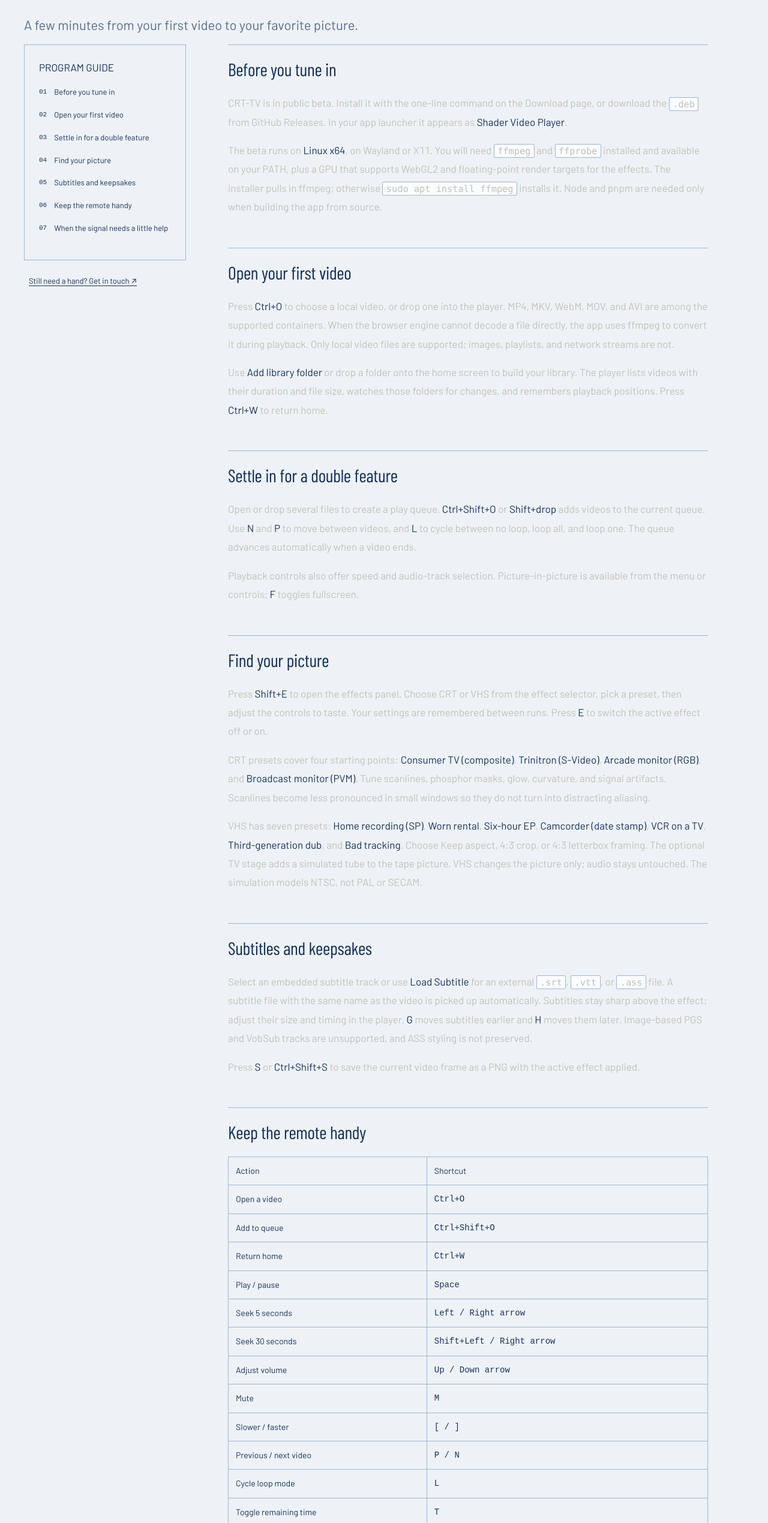
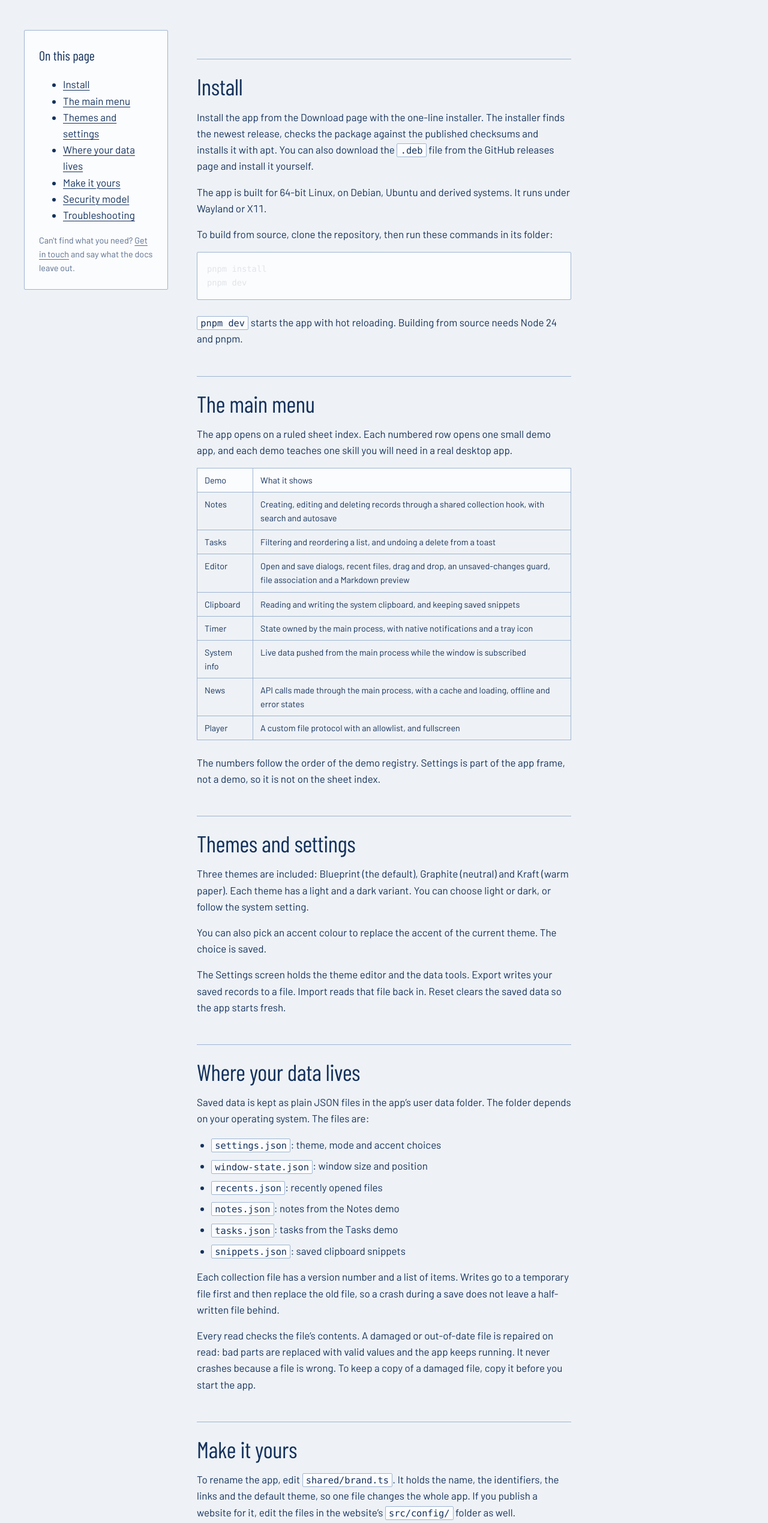
Before and after one commit to areimel/electron-app-template, an Astro site in the folder website/: page /shader-video-player/docs in a window 1280 px wide. Shown: the part 261-2800 px from the top of the page at 60% size. Built offline with nearby package versions, Linux system fonts and the light colour scheme; Astro itself is replaced by a stand-in of ours; code samples lack their colours.

Commit message:
Site: rewrite the docs guide and 404 page for the starter
- guide.md is now a generic starter manual: install, the main menu
  and its eight demos, themes and settings, where data lives, how to
  rebrand or delete a demo, the security model, troubleshooting. It
  avoids the product name so a rebrand needs no edit there.
- docs.astro: PageHeading, a sticky "On this page" list of the
  guide's sections, prose styling from global tokens.
- 404: plain heading and "Back to home" / "Read the docs" actions;
  copy in src/config/pages/notFound.ts.

Co-Authored-By: Claude Fable 5.2 <noreply@anthropic.com>
Claude-Session: https://claude.ai/code/session_01UACecCV6vDRgTntrnQQWqU

````diff
--- a/website/src/config/pages/docs.ts
+++ b/website/src/config/pages/docs.ts
@@ -3,13 +3,13 @@ import { product } from "../product";
 
 export const docs = {
   title: "Docs",
-  description: `How ${product.name} is organised, how to run it, and how to rebrand it and remove demos.`,
+  description: `How ${product.name} is laid out, how to install and run it, and how to rebrand it and remove demos.`,
   heading: "Docs",
   lede: `A short manual for ${product.name}: how it is laid out and how to make it your own.`,
   onThisPage: "On this page",
   help: {
     before: "Can't find what you need?",
-    linkText: "Open an issue",
-    after: "and say what the docs are missing.",
+    linkText: "Get in touch",
+    after: "and say what the docs leave out.",
   },
 };
--- a/website/src/content/guide.md
+++ b/website/src/content/guide.md
@@ -1,69 +1,82 @@
-## Before you tune in
+## Install
 
-CRT-TV is in public beta. Install it with the one-line command on the Download page, or download the `.deb` from GitHub Releases. In your app launcher it appears as **Shader Video Player**.
+Install the app from the Download page with the one-line installer. The installer finds the newest release, checks the package against the published checksums and installs it with apt. You can also download the `.deb` file from the GitHub releases page and install it yourself.
 
-The beta runs on **Linux x64**, on Wayland or X11. You will need `ffmpeg` and `ffprobe` installed and available on your PATH, plus a GPU that supports WebGL2 and floating-point render targets for the effects. The installer pulls in ffmpeg; otherwise `sudo apt install ffmpeg` installs it. Node and pnpm are needed only when building the app from source.
+The app is built for 64-bit Linux, on Debian, Ubuntu and derived systems. It runs under Wayland or X11.
 
-## Open your first video
+To build from source, clone the repository, then run these commands in its folder:
 
-Press **Ctrl+O** to choose a local video, or drop one into the player. MP4, MKV, WebM, MOV, and AVI are among the supported containers. When the browser engine cannot decode a file directly, the app uses ffmpeg to convert it during playback. Only local video files are supported; images, playlists, and network streams are not.
+```bash
+pnpm install
+pnpm dev
+```
 
-Use **Add library folder** or drop a folder onto the home screen to build your library. The player lists videos with their duration and file size, watches those folders for changes, and remembers playback positions. Press **Ctrl+W** to return home.
+`pnpm dev` starts the app with hot reloading. Building from source needs Node 24 and pnpm.
 
-## Settle in for a double feature
+## The main menu
 
-Open or drop several files to create a play queue. **Ctrl+Shift+O** or **Shift+drop** adds videos to the current queue. Use **N** and **P** to move between videos, and **L** to cycle between no loop, loop all, and loop one. The queue advances automatically when a video ends.
+The app opens on a ruled sheet index. Each numbered row opens one small demo app, and each demo teaches one skill you will need in a real desktop app.
 
-Playback controls also offer speed and audio-track selection. Picture-in-picture is available from the menu or controls; **F** toggles fullscreen.
+| Demo | What it shows |
+| --- | --- |
+| Notes | Creating, editing and deleting records through a shared collection hook, with search and autosave |
+| Tasks | Filtering and reordering a list, and undoing a delete from a toast |
+| Editor | Open and save dialogs, recent files, drag and drop, an unsaved-changes guard, file association and a Markdown preview |
+| Clipboard | Reading and writing the system clipboard, and keeping saved snippets |
+| Timer | State owned by the main process, with native notifications and a tray icon |
+| System info | Live data pushed from the main process while the window is subscribed |
+| News | API calls made through the main process, with a cache and loading, offline and error states |
+| Player | A custom file protocol with an allowlist, and fullscreen |
 
-## Find your picture
+The numbers follow the order of the demo registry. Settings is part of the app frame, not a demo, so it is not on the sheet index.
 
-Press **Shift+E** to open the effects panel. Choose CRT or VHS from the effect selector, pick a preset, then adjust the controls to taste. Your settings are remembered between runs. Press **E** to switch the active effect off or on.
+## Themes and settings
 
-CRT presets cover four starting points: **Consumer TV (composite)**, **Trinitron (S-Video)**, **Arcade monitor (RGB)**, and **Broadcast monitor (PVM)**. Tune scanlines, phosphor masks, glow, curvature, and signal artifacts. Scanlines become less pronounced in small windows so they do not turn into distracting aliasing.
+Three themes are included: Blueprint (the default), Graphite (neutral) and Kraft (warm paper). Each theme has a light and a dark variant. You can choose light or dark, or follow the system setting.
 
-VHS has seven presets: **Home recording (SP)**, **Worn rental**, **Six-hour EP**, **Camcorder (date stamp)**, **VCR on a TV**, **Third-generation dub**, and **Bad tracking**. Choose Keep aspect, 4:3 crop, or 4:3 letterbox framing. The optional TV stage adds a simulated tube to the tape picture. VHS changes the picture only; audio stays untouched. The simulation models NTSC, not PAL or SECAM.
+You can also pick an accent colour to replace the accent of the current theme. The choice is saved.
 
-## Subtitles and keepsakes
+The Settings screen holds the theme editor and the data tools. Export writes your saved records to a file. Import reads that file back in. Reset clears the saved data so the app starts fresh.
 
-Select an embedded subtitle track or use **Load Subtitle** for an external `.srt`, `.vtt`, or `.ass` file. A subtitle file with the same name as the video is picked up automatically. Subtitles stay sharp above the effect; adjust their size and timing in the player. **G** moves subtitles earlier and **H** moves them later. Image-based PGS and VobSub tracks are unsupported, and ASS styling is not preserved.
+## Where your data lives
 
-Press **S** or **Ctrl+Shift+S** to save the current video frame as a PNG with the active effect applied.
+Saved data is kept as plain JSON files in the app's user data folder. The folder depends on your operating system. The files are:
 
-## Keep the remote handy
+- `settings.json`: theme, mode and accent choices
+- `window-state.json`: window size and position
+- `recents.json`: recently opened files
+- `notes.json`: notes from the Notes demo
+- `tasks.json`: tasks from the Tasks demo
+- `snippets.json`: saved clipboard snippets
 
-| Action | Shortcut |
-| --- | --- |
-| Open a video | Ctrl+O |
-| Add to queue | Ctrl+Shift+O |
-| Return home | Ctrl+W |
-| Play / pause | Space |
-| Seek 5 seconds | Left / Right arrow |
-| Seek 30 seconds | Shift+Left / Right arrow |
-| Adjust volume | Up / Down arrow |
-| Mute | M |
-| Slower / faster | [ / ] |
-| Previous / next video | P / N |
-| Cycle loop mode | L |
-| Toggle remaining time | T |
-| Toggle effect | E |
-| Open effects panel | Shift+E |
-| Save screenshot | S or Ctrl+Shift+S |
-| Subtitles earlier / later | G / H |
-| Fullscreen | F |
-| File information | I |
-| Full shortcut guide | ? |
+Each collection file has a version number and a list of items. Writes go to a temporary file first and then replace the old file, so a crash during a save does not leave a half-written file behind.
 
-These are playback shortcuts. Home-screen navigation uses its own menu controls. Press **Escape** to dismiss an open overlay.
+Every read checks the file's contents. A damaged or out-of-date file is repaired on read: bad parts are replaced with valid values and the app keeps running. It never crashes because a file is wrong. To keep a copy of a damaged file, copy it before you start the app.
 
-## When the signal needs a little help
+## Make it yours
 
-**A video will not open.** Check that it is a real local video and that both `ffmpeg` and `ffprobe` are on PATH. Some files require conversion, which can take more CPU and restart when you seek.
+To rename the app, edit `shared/brand.ts`. It holds the name, the identifiers, the links and the default theme, so one file changes the whole app. If you publish a website for it, edit the files in the website's `src/config/` folder as well.
 
-**Effects turn themselves off.** The app falls back to plain playback if the required GPU features are unavailable. Check your graphics drivers and WebGL2 support.
+To remove a demo, delete its folder under `renderer/apps/` and remove its line from `renderer/apps/registry.ts`. The menu, the navigation rail and the commands are built from the registry, so the demo disappears from all of them.
 
-**Playback feels heavy.** Press E to try plain playback. Shader effects require more GPU power, and a full video conversion can be CPU-intensive. 4K performance has not been measured yet.
+To add a demo, create a folder under `renderer/apps/` with the demo's component, then add one line to `renderer/apps/registry.ts` with its id, name, icon, summary and commands. Reuse the shared hooks, such as `useCollection`, for saved records.
 
-**Hardware decoding misbehaves.** Advanced users can launch the app with `SVP_NO_HWDEC=1` to disable its hardware decode switches. Hardware decoding depends on your GPU and drivers.
+## Security model
 
-**The picture differs from your original.** Output is SDR; HDR is not preserved. CRT and VHS presets are still being tuned against more footage, so treat them as starting points.
+- The renderer, which is the window's web page, runs sandboxed with context isolation. It is treated as untrusted code.
+- Every message from the page to the main process is declared in `shared/ipc.ts`, and the main process checks every argument before it uses it.
+- The page never supplies a file path. Files come from the system open and save dialogs, or from files dropped on the window.
+- Saved collections are addressed by allowlisted names, and records by opaque ids.
+- Media is served one file at a time, and only after the file's extension is checked.
+- External links must use https, and the main process opens them.
+- Network requests are made by the main process, and only to allowlisted hosts.
+
+## Troubleshooting
+
+**The app does not start on Wayland.** Start it from a terminal with `--ozone-platform=x11` added to the launch command. This runs the app under X11.
+
+**Settings are wrong or the app behaves oddly.** Close the app and delete `settings.json` from the user data folder. The app creates a fresh file with the defaults the next time it starts. You can also use Reset in Settings.
+
+**A saved file is damaged.** Close the app, copy the damaged file somewhere safe, then start the app again. The app repairs the file on read.
+
+**Something is broken.** Report it on the GitHub issue tracker linked from the Contact page. Include your Linux distribution, the version of the app and the steps that lead to the problem.
--- a/website/src/pages/docs.astro
+++ b/website/src/pages/docs.astro
@@ -1,32 +1,54 @@
 ---
 import SiteLayout from "../layouts/SiteLayout.astro";
+import PageHeading from "../components/PageHeading.astro";
+import Card from "../components/Card.astro";
 import { Content, getHeadings } from "../content/guide.md";
-import { url } from "../lib/site";
-const headings = getHeadings();
+import { url } from "../config/site";
+import { docs } from "../config/pages/docs";
+
+const headings = getHeadings().filter((heading) => heading.depth === 2);
 ---
-<SiteLayout title="Docs — The owner's manual" description="Get started with CRT-TV: Linux requirements, playback, CRT and VHS effects, subtitles, keyboard shortcuts, and troubleshooting.">
-  <section class="container page-heading"><p class="eyebrow">CH 03 / The owner's manual</p><h1>Meet your<br />new remote.</h1><p class="lede">A few minutes from your first video to your favorite picture.</p></section>
+<SiteLayout title={docs.title} description={docs.description}>
+  <PageHeading title={docs.heading} lede={docs.lede} />
   <div class="container docs-layout">
-    <aside><nav aria-label="On this page"><p class="eyebrow">PROGRAM GUIDE</p>{headings.map((heading, index) => <a href={`#${heading.slug}`}><span>{String(index + 1).padStart(2, "0")}</span>{heading.text}</a>)}</nav><a class="help-link" href={url("contact/")}>Still need a hand? Get in touch ↗</a></aside>
+    <Card as="aside" class="toc">
+      <nav aria-label={docs.onThisPage}>
+        <p class="toc-title">{docs.onThisPage}</p>
+        <ul>
+          {headings.map((heading) => (
+            <li><a href={`#${heading.slug}`}>{heading.text}</a></li>
+          ))}
+        </ul>
+      </nav>
+      <p class="help">
+        {docs.help.before} <a href={url("contact/")}>{docs.help.linkText}</a> {docs.help.after}
+      </p>
+    </Card>
     <article class="prose"><Content /></article>
   </div>
 </SiteLayout>
 <style>
-  .docs-layout { display: grid; grid-template-columns: 270px minmax(0, 1fr); gap: 70px; padding-bottom: 80px; }
-  aside { align-self: start; position: sticky; top: 24px; }
-  nav { border: 1px solid var(--line); background: var(--panel); padding: 24px; }
-  nav a { display: flex; gap: 12px; margin-block: 18px; font-size: 13px; line-height: 1.5; text-decoration: none; }
-  nav a span { color: var(--yellow); font: 11px/1.8 monospace; }
-  .help-link { display: block; font-size: 13px; margin: 24px 8px; }
-  .prose { min-width: 0; max-width: 800px; }
-  .prose :global(h2) { font-size: 30px; margin-block: 52px 24px; padding-top: 24px; border-top: 1px solid var(--line); }
-  .prose :global(h2:first-child) { margin-top: 0; }
-  .prose :global(p) { color: #c2c0b8; line-height: 1.85; }
-  .prose :global(strong) { color: var(--text); font-weight: 650; }
-  .prose :global(code) { color: var(--cyan); overflow-wrap: anywhere; font-size: .9em; }
-  .prose :global(table) { width: 100%; border-collapse: collapse; font-size: 14px; }
-  .prose :global(th), .prose :global(td) { text-align: left; padding: 12px; border-bottom: 1px solid var(--line); }
-  .prose :global(th) { color: var(--yellow); background: var(--panel); }
-  .prose :global(td:last-child) { font-family: monospace; }
-  @media (max-width: 900px) { .docs-layout { grid-template-columns: 1fr; gap: 30px; } aside { position: static; } }
+  .docs-layout {
+    display: grid;
+    grid-template-columns: 240px minmax(0, 1fr);
+    gap: var(--space-7);
+    align-items: start;
+    padding-bottom: var(--space-9);
+  }
+  .toc {
+    position: sticky;
+    top: var(--space-5);
+    padding: var(--space-4);
+  }
+  .toc-title { margin: 0 0 var(--space-3); font-family: var(--font-display); font-weight: 600; font-size: var(--step-1); }
+  .toc ul { list-style: none; margin: 0; padding: 0; }
+  .toc li + li { margin-top: var(--space-2); }
+  .toc a { text-decoration: none; }
+  .toc a:hover { text-decoration: underline; }
+  .help { margin: var(--space-4) 0 0; font-size: var(--step--1); color: var(--text-muted); }
+  .prose { min-width: 0; }
+  @media (max-width: 760px) {
+    .docs-layout { grid-template-columns: 1fr; gap: var(--space-5); }
+    .toc { position: static; }
+  }
 </style>
````
Also changed, not shown: website/src/pages/404.astro (+9 -4 lines).
